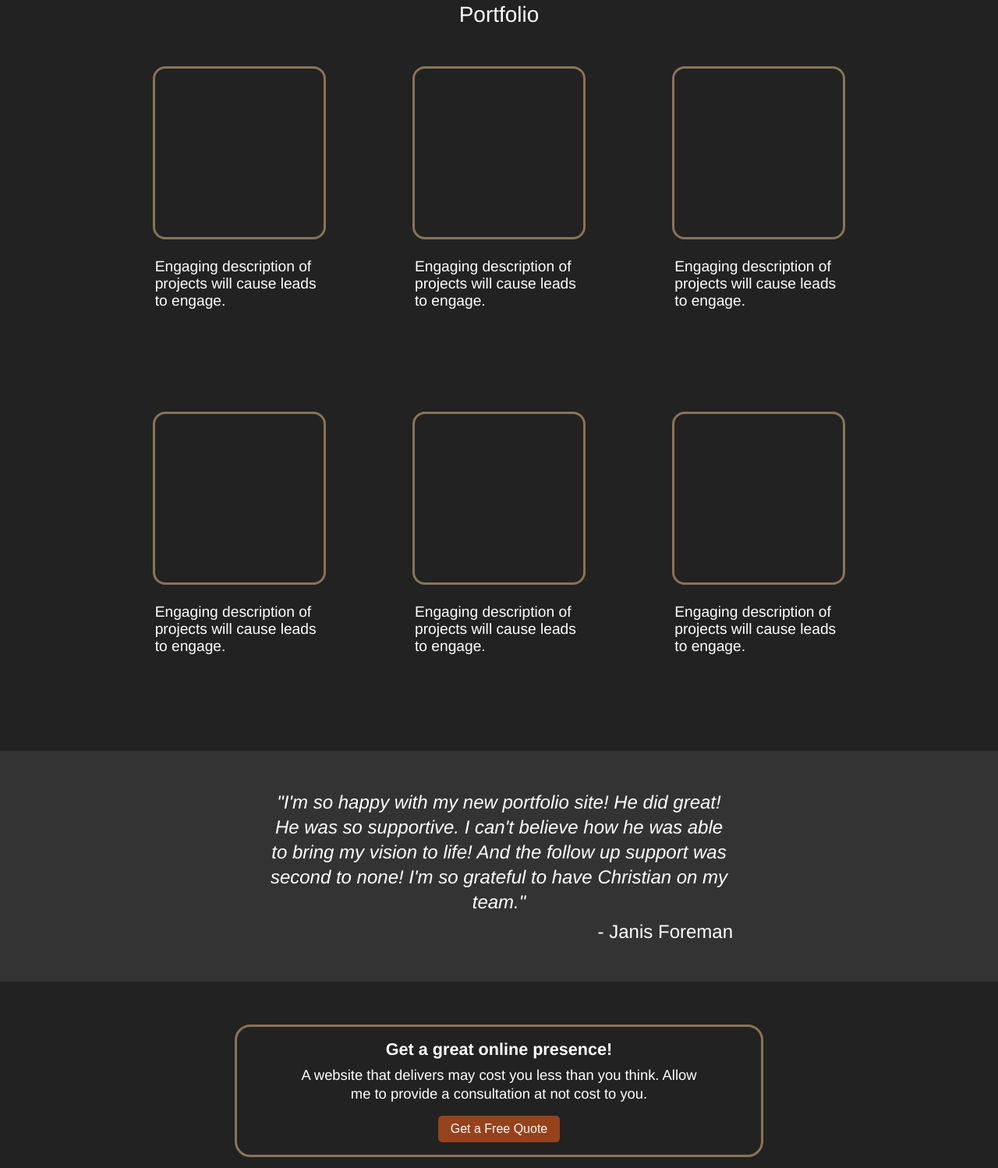
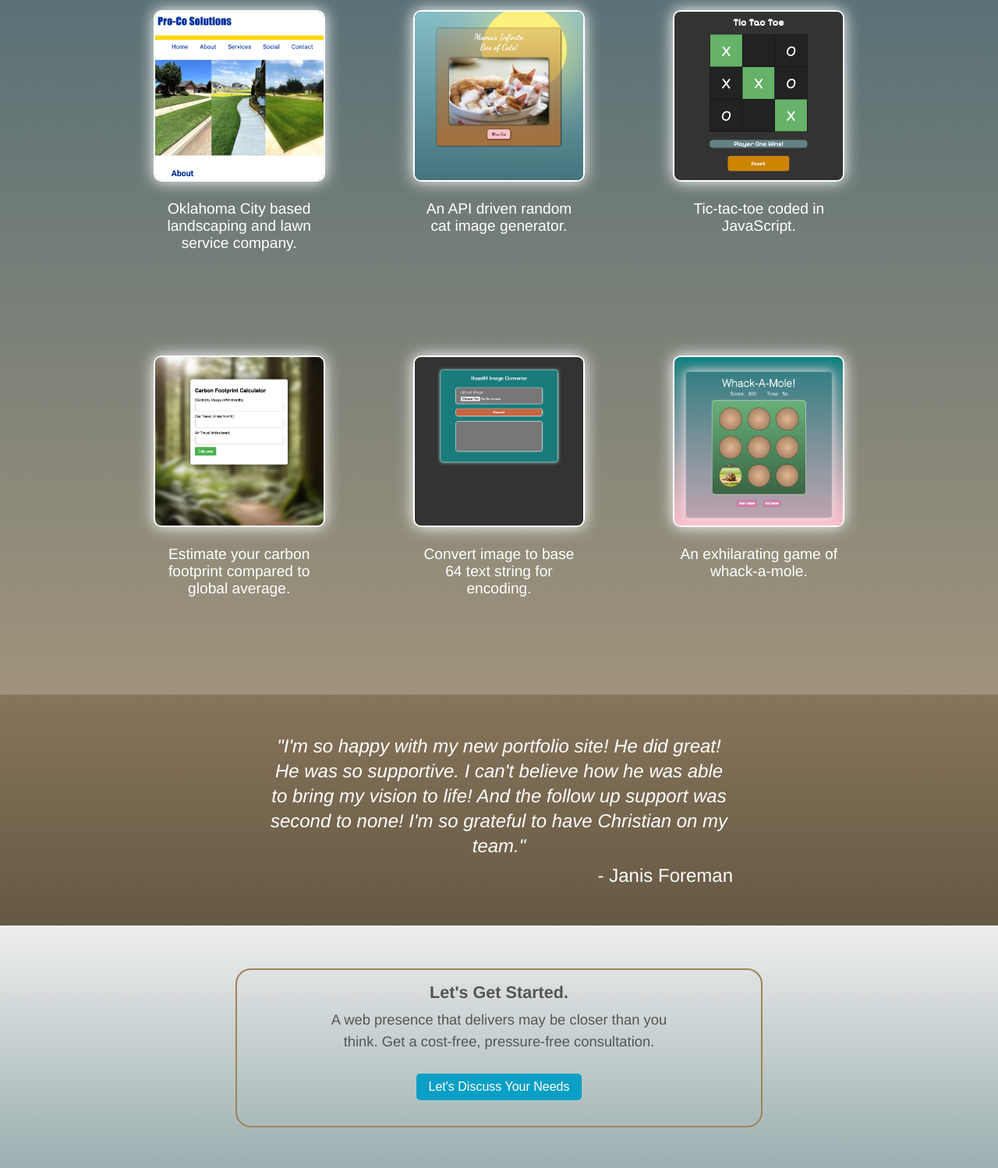
Before and after one commit to christian-m-castillo/odin-landing-page, a plain HTML site: page index.html in a window 1280 px wide. Shown: the part 579-2077 px from the top of the page at 78% size. Drawn offline with Linux system fonts and the light colour scheme.

Commit message:
Changed to medium blue and gold theme, added project links

```diff
--- a/css/styles.css
+++ b/css/styles.css
@@ -1,3 +1,7 @@
+* {
+  /*border: 1px solid;*/
+}
+
 body {
   font-family: Helvetica, Arial, sans-serif;
   display: flex;
@@ -15,7 +19,9 @@ div {
 .header {
   display: flex;
   justify-content: space-between;
-  background-color: #28352d;
+  /*background-color: #28352d;*/
+  /*background-color: #2b4054;*/
+  background-color: #1d374a;
   color: white;
 }
 
@@ -50,15 +56,16 @@ div {
   display: flex;
   flex-direction: row;
   justify-content: center;
-  background-color: #2a2a2a;
-  color: #fff;
+  /*background-color: #2a2a2a;*/
+  background: linear-gradient(#eee, rgb(154, 174, 175));
+  color: #444;
   padding-top: 4vh;
   padding-bottom: 4vh;
   width: 100vw;
 }
 
 .left-hero {
-  width: 40vw;
+  width: 50vw;
   padding: 1.5vmin 3vmin 3vmin 3vmin;
   margin-right: 2vw;
   display: flex;
@@ -74,13 +81,13 @@ div {
   line-height: 3.5vmin;
   font-size: 2.5vmin;
   font-weight: 100;
-  padding-right: 8vmin;
+  padding-right: 0vmin;
 }
 
 
 
 .cta-button {
-  background-color: #96421b;
+  background-color: #0a9fc4;
   border: none;
   color: #fff;
   padding: 1vmin 2vmin;
@@ -100,8 +107,8 @@ div {
   width: 50vmin;
 }
 .right-hero img {
-  width: 100%;
-  border-radius: 5px;
+  width: 82%;
+  border-radius: 100%;
 }
 
 .portfolio {
@@ -110,7 +117,10 @@ div {
   align-items: center;
   padding: 10px 0 40px 0;
   width: 100vw;
-  background-color: #222;
+  background: linear-gradient(rgb(82, 109, 118), rgb(160, 147, 123));
+  color: rgb(86, 69, 46);
+  color: goldenrod;
+  color: #eec68a;
   color: #fff;
 }
 
@@ -139,16 +149,20 @@ div {
   align-items: center;
 }
 
-.image-box {
+.card a {
+  color: #fff;
   width: 80%;
-  aspect-ratio: 1/1;
-  margin-top: 10px;
-  color: #ddd;
   display: flex;
   justify-content: center;
-  align-items: center;
-  border: 3px #897454 solid;
-  border-radius: 2vmin;
+  margin: 10px auto 0 auto;
+}
+
+.image-box {
+  width: 100%;
+  aspect-ratio: 1/1;
+  border: .3vmin solid;
+  box-shadow: 0 0 2.5vmin;
+  border-radius: 10px;
 }
 
 .proj-text {
@@ -156,6 +170,7 @@ div {
   margin-top: 2vmin;
   padding: 1vmin;
   font-size: 2.4vmin;
+  text-align: center;
 }
 
 .testimonials {
@@ -163,7 +178,7 @@ div {
   justify-content: center;
   align-items: center;
   padding: 50px;
-  background-color: #333;
+  background: linear-gradient(#87755a, #655843);
   color: #fff;
   font-size: 1.2rem;
   font-weight: 100;
@@ -190,8 +205,8 @@ div {
   display: flex;
   justify-content: center;
   align-items: center;
-  background-color: #222;
-  color: #fff;
+  background: linear-gradient(#eee, rgb(154, 174, 175));
+  color: #555;
 }
 
 .cta-inner {
@@ -200,7 +215,7 @@ div {
   display: flex;
   flex-direction: column;
   justify-content: space-around;
-  border: 3px solid #897454;
+  border: .3vmin solid #a18356;
   border-radius: 20px;
   padding: 2vmin;
 }
@@ -221,14 +236,17 @@ div {
 .cta-body-text {
   text-align: center;
   font-size: 2.3vmin;
-  line-height: 3vmin;
+  line-height: 3.5vmin;
+  width: 90%;
+  margin: auto;
 }
 
 .cta-button-box {
   display: flex;
   justify-content: center;
   align-items: center;
-  margin-top: 2vmin;
+  margin-top: 3.3vmin;
+  margin-bottom: 2.2vmin;
 }
 
 .footer {
@@ -238,5 +256,5 @@ div {
   padding: 7vmin;
   font-size: 2vmin;
   color: #fff;
-  background-color: #28352d;
+  background-color: #1d374a;
 }
--- a/index.html
+++ b/index.html
@@ -20,8 +20,8 @@
     <div class="left-hero">
       <div class="left-hero-inner">
         <h2>Meet your personal web developer.</h2>
-        <p>Hello! My name is Christian. Let's get started on your <em>fully</em> customized website or web application, coded from scratch. Experience warm customer support and tailored solutions, all day everyday.</p>
-        <button class="cta-button hero-button">Get a Free Quote</button>
+        <p>My name is Christian. Let's get started on your lighting fast, <em>fully</em> customized site or application, coded from scratch. Experience warm customer support and tailored solutions: all day, everyday.</p>
+        <button class="cta-button hero-button">Let's Discuss Your Needs</button>
     </div>
     </div>
     <div class="right-hero">
@@ -33,28 +33,28 @@
     <h3 class="portfolio-heading">Portfolio</h3>
     <div class="card-box">
       <div class="card">
-        <div class="image-box"></div>
-        <div class="proj-text">Engaging description of projects will cause leads to engage.</div>
+        <a href="https://pro-cosolutions.com/" target="_blank"><img src="./img/pro-co-solutions.png" alt="" class="image-box"></a>
+        <div class="proj-text">Oklahoma City based landscaping and lawn service company.</div>
       </div>
       <div class="card">
-        <div class="image-box"></div>
-        <div class="proj-text">Engaging description of projects will cause leads to engage.</div>
+        <a href="https://devoteddesign.dev/mamas-cats/" target="_blank"><img src="./img/mamas-cats.png" alt="" class="image-box"></a>
+        <div class="proj-text">An API driven random cat image generator.</div>
       </div>
       <div class="card">
-        <div class="image-box"></div>
-        <div class="proj-text">Engaging description of projects will cause leads to engage.</div>
+        <a href="https://devoteddesign.dev/tic-tac-toe/" target="_blank"><img src="./img/tic-tac-toe.png" alt="" class="image-box"></a>
+        <div class="proj-text">Tic-tac-toe coded in JavaScript.</div>
       </div>
       <div class="card">
-        <div class="image-box"></div>
-        <div class="proj-text">Engaging description of projects will cause leads to engage.</div>
+        <a href="https://devoteddesign.dev/carbon-footprint-calculator/" target="_blank"><img src="./img/carbon-footprint.png" alt="" class="image-box"></a>
+        <div class="proj-text">Estimate your carbon footprint compared to global average.</div>
       </div>
       <div class="card">
-        <div class="image-box"></div>
-        <div class="proj-text">Engaging description of projects will cause leads to engage.</div>
+        <a href="https://devoteddesign.dev/base64-converter/" target="_blank"><img src="./img/base-64.png" alt="" class="image-box"></a>
+        <div class="proj-text">Convert image to base 64 text string for encoding.</div>
       </div>
       <div class="card">
-        <div class="image-box"></div>
-        <div class="proj-text">Engaging description of projects will cause leads to engage.</div>
+        <a href="https://devoteddesign.dev/whack-a-mole/" target="_blank"><img src="./img/whack-a-mole.png" alt="" class="image-box"></a>
+        <div class="proj-text">An exhilarating game of whack-a-mole.</div>
       </div>
     </div>
   </div>
@@ -69,13 +69,13 @@
   <div class="call-to-action" id="contact">
     <div class="cta-inner">
       <div class="cta-all-text">
-        <div class="cta-title">Get a great online presence!</div>
+        <div class="cta-title">Let's Get Started.</div>
         <div class="cta-body-text">
-          A website that delivers may cost you less than you think. Allow me to provide a consultation at not cost to you.
+          A web presence that delivers may be closer than you think. Get a cost-free, pressure-free consultation.
         </div>
       </div>
       <div class="cta-button-box">
-        <button class="cta-button">Get a Free Quote</button>
+        <button class="cta-button">Let's Discuss Your Needs</button>
       </div>
     </div>
   </div>
```
Also changed, not shown: img/base-64.png (added), img/carbon-footprint.png (added), img/mamas-cats.png (added), img/pro-co-solutions.png (added), img/tic-tac-toe.png (added), img/whack-a-mole.png (added).
